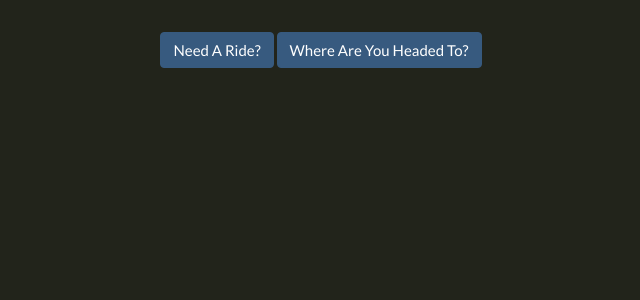
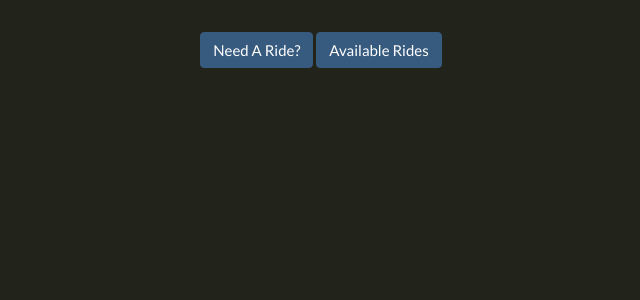
Before and after one commit to joeygaitan/nomad-project, a Django app: page / in a window 1280 px wide. Shown: the part 71-371 px from the top of the page, without its empty margins (319-959 px from the left). Run offline with Django 3.2, Linux system fonts and the light colour scheme; a user stored in the database is signed in; some libraries are stand-ins or nearby versions.

Commit message:
[add] listing page

```diff
--- a/accounts/templates/accounts/home.html
+++ b/accounts/templates/accounts/home.html
@@ -11,8 +11,8 @@
 
     <form>
         <center>
-        <button class="btn btn-primary" formaction="{% url 'login' %}">Need A Ride?</button>
-        <button class="btn btn-primary" formaction="{% url 'signup-page' %}">Where Are You Headed To?</button>
+        <button class="btn btn-primary" formaction="{% url 'get-ride-page' %}">Need A Ride?</button>
+        <button class="btn btn-primary" formaction="{% url 'list-rides-page' %}">Available Rides</button>
         </center>
     </form>
 
--- a/accounts/urls.py
+++ b/accounts/urls.py
@@ -8,7 +8,6 @@ urlpatterns = [
     path('', Homepage.as_view(), name='home-page'),
     path('sign_up/', SignUpView.as_view(), name='signup-page'),
     path('say_hi/', Sayhi.as_view(), name="sayhi-page"),
-    path('update_profile/', update_profile, name='update-profile-page'),
-    path('profiles/', ProfilesListView.as_view(), name='list-profile-page')
-
+    path('get_ride/', update_profile, name='get-ride-page'),
+    path('all_rides/', ProfilesListView.as_view(), name='list-rides-page')
 ]
--- a/accounts/views.py
+++ b/accounts/views.py
@@ -46,7 +46,7 @@ def update_profile(request):
         if profile_form.is_valid():
             profile_form.save()
             messages.success(request, ('Your profile was successfully updated!'))
-            return redirect('index-page')
+            return redirect('get-ride-page')
         else:
             messages.error(request, ('Please correct the error below.'))
     else:
--- a/static/styles.css
+++ b/static/styles.css
@@ -6,3 +6,7 @@ body{
     height: 30px;
     width: 30px
 }
+
+.breakline {
+    height: 15px;
+}
--- a/templates/base.html
+++ b/templates/base.html
@@ -46,10 +46,10 @@
           </form>
                 <ul class="navbar-nav mr-auto">
                       <li class="nav-item">
-                        <a class="nav-link" href="{% url 'list-profile-page' %}">My Profile<span class="sr-only"></span></a>
+                        <a class="nav-link" href="{% url 'get-ride-page' %}">My Profile<span class="sr-only"></span></a>
                       </li>
                       <li class="nav-item">
-                          <a class="nav-link" href="#">Available Rides<span class="sr-only"></span></a>
+                          <a class="nav-link" href="{% url 'list-rides-page' %}">Available Rides<span class="sr-only"></span></a>
                       </li>
                       <li class="nav-item">
                         <a class="nav-link" href="#">Ride History</a>
```
Also changed, not shown: accounts/templates/accounts/profile_list.html (+8 -3 lines), db.sqlite3.
